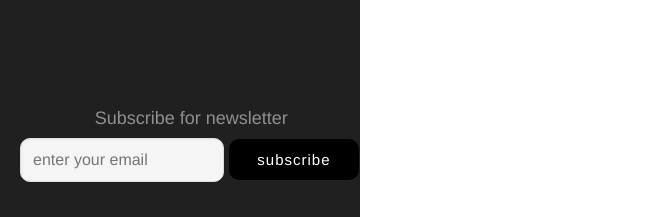
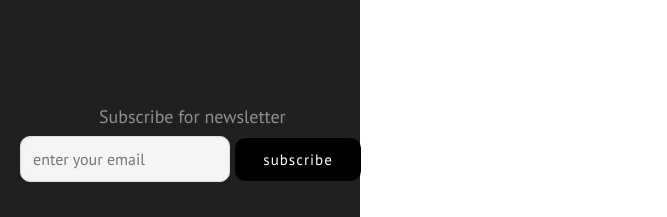
Before and after one commit to pratzo13/pratzo13.github.io, a Jekyll site: the page built from 02_media-kit.md, in a window 1280 px wide. Shown: the part 680-897 px from the top of the page, without its empty margins (0-667 px from the left). Built offline with Jekyll 4.4.1, drawn with Linux system fonts in a browser that asks for light colours.

Commit message:
Revert "removed font family PT Sans"
This reverts commit ae86860ebd2c1e9599f172c53225affce1a2d009.

```diff
--- a/public/css/misc.css
+++ b/public/css/misc.css
@@ -27,7 +27,7 @@
   padding-left: 0.2rem;
   font-size: 18px;
   padding-bottom: 0.3rem;
-  font-family: Helvetica, Arial, sans-serif;
+  font-family: "PT Sans", Helvetica, Arial, sans-serif;
 }
 
 input,
@@ -38,7 +38,7 @@ textarea {
 	border-radius: 10px;
 	box-shadow: 1px 1px 3px #eee inset;
 	color: #999;
-	font-family: Helvetica, Arial, sans-serif;
+	font-family: "PT Sans", Helvetica, Arial, sans-serif;
 	font-size: 16px;
 	padding: 12px;
 }
@@ -53,7 +53,7 @@ input[type="submit"],
 	box-shadow: none;
 	color: #fff;
 	cursor: pointer;
-	font-family: Helvetica, Arial, sans-serif;
+	font-family: "PT Sans", Helvetica, Arial, sans-serif;
 	font-size: 15px;
 	font-weight: 400;
 	letter-spacing: 1px;
```
